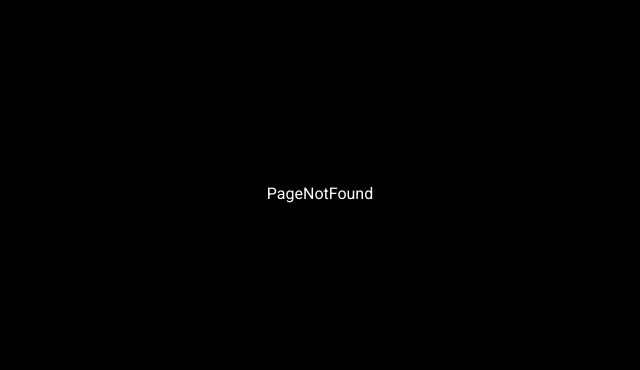
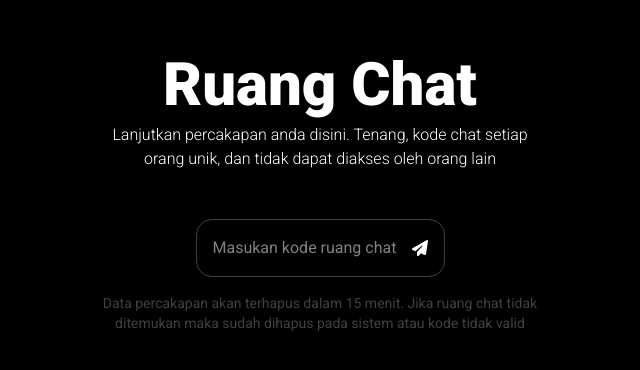
Before and after one commit to lintanganugerah/spending-assistant, a React (Vite) app in the folder frontend/: page /chat in a window 1280 px wide. Shown: the part 206-576 px from the top of the page, without its empty margins (320-960 px from the left). Built offline with nearby package versions, Linux system fonts and the light colour scheme.

Commit message:
Add search chat room, implement lazy loading

```diff
--- a/frontend/src/components/MainPageTitle.tsx
+++ b/frontend/src/components/MainPageTitle.tsx
@@ -7,7 +7,7 @@ export function MainPageTitle({ Title, Subtitle }: MainPageTitleProps) {
   return (
     <>
       <div className="text-6xl font-black mb-2">{Title}</div>
-      <div className="font-light mb-12">{Subtitle}</div>
+      <div className="font-light mb-12 max-w-md text-center">{Subtitle}</div>
     </>
   );
 }
--- /dev/null
+++ b/frontend/src/pages/ChatRoom.tsx
@@ -0,0 +1,3 @@
+export default function ChatRoom() {
+  return <div>ChatRoom</div>;
+}
--- /dev/null
+++ b/frontend/src/pages/SearchChatRoom.tsx
@@ -0,0 +1,36 @@
+import React from "react";
+import { MainPageTitle } from "../components/MainPageTitle";
+import { FaPaperPlane } from "react-icons/fa6";
+
+export default function SearchChatRoom() {
+  const handleOnSubmit = (e: React.FormEvent) => {
+    e.preventDefault();
+  };
+
+  return (
+    <>
+      <MainPageTitle
+        Title="Ruang Chat"
+        Subtitle="Lanjutkan percakapan anda disini. Tenang, kode chat setiap orang unik, dan tidak dapat diakses oleh orang lain"
+      />
+
+      <form onSubmit={handleOnSubmit}>
+        <div className="flex flex-row justify-between border border-zinc-700 p-4 rounded-2xl gap-4 max-w-6xl">
+          <input
+            name="kodechat"
+            placeholder="Masukan kode ruang chat"
+            className=""
+          />
+          <button type="submit" className="cursor-pointer">
+            <FaPaperPlane />
+          </button>
+        </div>
+      </form>
+
+      <p className="text-sm mt-4 opacity-25 break-words max-w-md text-center">
+        Data percakapan akan terhapus dalam 15 menit. Jika ruang chat tidak
+        ditemukan maka sudah dihapus pada sistem atau kode tidak valid{" "}
+      </p>
+    </>
+  );
+}
--- a/frontend/src/routes/CreateRoute.tsx
+++ b/frontend/src/routes/CreateRoute.tsx
@@ -17,13 +17,33 @@ const CreateRoute = () => {
           },
         },
         {
-          path: "*",
+          path: "chat",
+          index: true,
           lazy: async () => {
-            const PageNotFound = await import("../pages/PageNotFound");
-            return { Component: PageNotFound.default };
+            const SearchChatRoom = await import("../pages/SearchChatRoom");
+            return { Component: SearchChatRoom.default };
           },
         },
       ],
+    },
+    {
+      path: "chat",
+      children: [
+        {
+          path: ":id",
+          lazy: async () => {
+            const ChatRoom = await import("../pages/ChatRoom");
+            return { Component: ChatRoom.default };
+          },
+        },
+      ],
+    },
+    {
+      path: "*",
+      lazy: async () => {
+        const PageNotFound = await import("../pages/PageNotFound");
+        return { Component: PageNotFound.default };
+      },
     },
   ]);
 };
```
